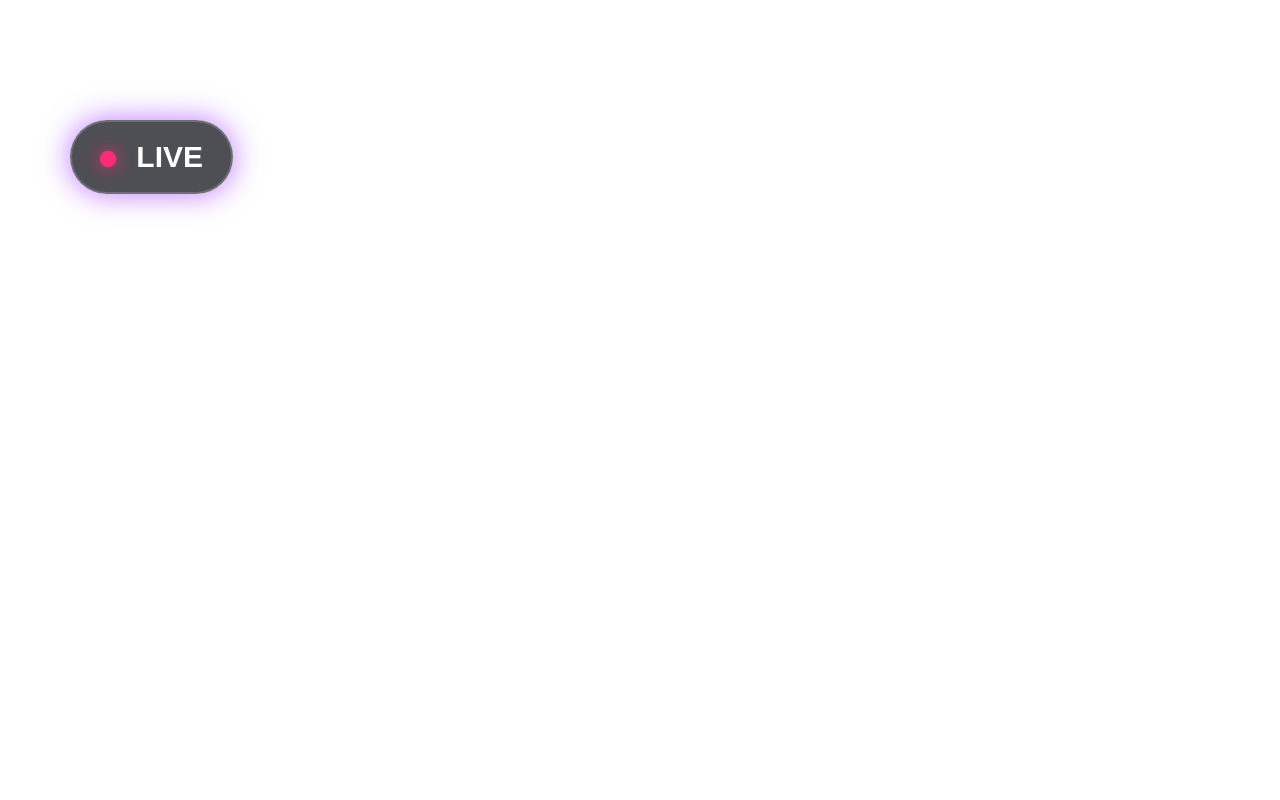
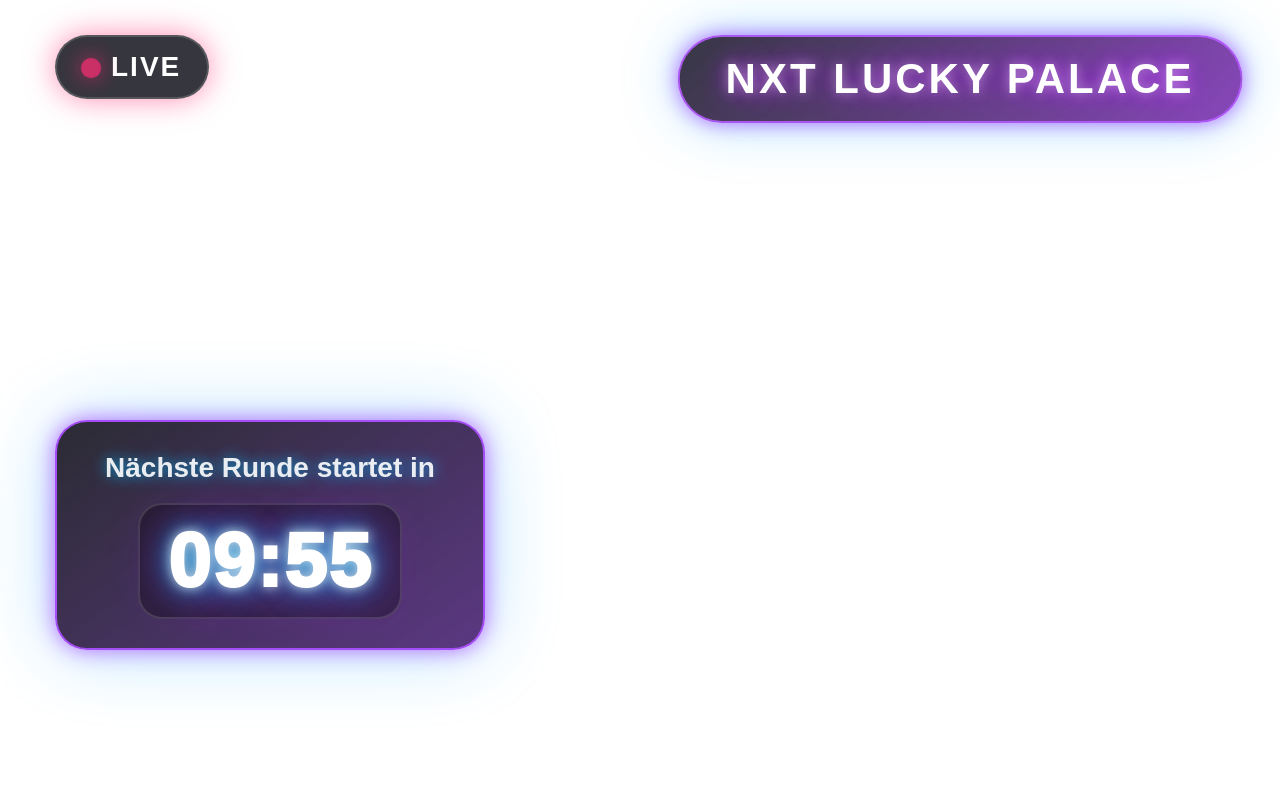
Before and after one commit to NxtBrickStudios/the-website, a plain HTML site: page overlay/test.html in a window 1280 px wide. Shown: the top 800 px of the page. Drawn offline with Linux system fonts and the light colour scheme.

Commit message:
Update test.html

```diff
--- a/overlay/test.html
+++ b/overlay/test.html
@@ -2,109 +2,146 @@
 <html lang="de">
 <head>
   <meta charset="UTF-8" />
-  <meta name="viewport" content="width=1080, height=1920, initial-scale=1.0" />
-  <title>TikTok Text Overlay</title>
+  <meta name="viewport" content="width=1920, height=1080, initial-scale=1.0" />
+  <title>TikTok Live Overlay</title>
+
+  <script src="config.js"></script>
 
   <style>
     * {
       box-sizing: border-box;
     }
 
+    html,
     body {
       margin: 0;
-      width: 100vw;
-      height: 100vh;
+      width: 100%;
+      height: 100%;
+      overflow: hidden;
       background: transparent;
-      font-family: "Poppins", Arial, sans-serif;
-      overflow: hidden;
-      color: white;
+      font-family: Arial, Helvetica, sans-serif;
     }
 
     .overlay {
       position: relative;
-      width: 1080px;
-      height: 1920px;
+      width: 1920px;
+      height: 1080px;
       background: transparent;
+      color: #ffffff;
     }
 
-    .text-box {
+    .top-title {
       position: absolute;
-      left: 70px;
-      bottom: 180px;
-      width: 850px;
-      padding: 28px 34px;
-      border-radius: 28px;
+      top: 35px;
+      left: 50%;
+      transform: translateX(-50%);
+
+      padding: 18px 46px;
+      border-radius: 999px;
+
+      font-size: 42px;
+      font-weight: 900;
+      letter-spacing: 3px;
+      text-transform: uppercase;
 
       background: linear-gradient(
         135deg,
-        rgba(20, 20, 35, 0.82),
-        rgba(90, 0, 160, 0.65)
+        rgba(20, 20, 35, 0.85),
+        rgba(90, 0, 160, 0.72)
       );
 
-      border: 2px solid rgba(190, 90, 255, 0.9);
+      border: 2px solid rgba(180, 90, 255, 0.9);
+
       box-shadow:
-        0 0 25px rgba(160, 60, 255, 0.8),
-        0 0 70px rgba(90, 0, 255, 0.45);
+        0 0 20px rgba(160, 70, 255, 0.8),
+        0 0 55px rgba(0, 180, 255, 0.35);
+
+      text-shadow:
+        0 0 12px rgba(255, 255, 255, 0.45),
+        0 0 24px rgba(174, 0, 255, 0.95);
+    }
+
+    .left-counter-box {
+      position: absolute;
+      left: 55px;
+      top: 50%;
+      transform: translateY(-50%);
+
+      width: 430px;
+      min-height: 230px;
+
+      padding: 28px 32px;
+      border-radius: 32px;
+
+      display: flex;
+      flex-direction: column;
+      align-items: center;
+      justify-content: center;
+      gap: 18px;
+
+      background: linear-gradient(
+        145deg,
+        rgba(8, 8, 18, 0.86),
+        rgba(45, 0, 95, 0.78)
+      );
+
+      border: 2px solid rgba(170, 80, 255, 0.95);
+
+      box-shadow:
+        0 0 22px rgba(170, 80, 255, 0.85),
+        0 0 75px rgba(0, 170, 255, 0.32);
 
       animation: floatBox 4s ease-in-out infinite;
     }
 
-    .tag {
-      display: inline-block;
-      margin-bottom: 14px;
-      padding: 8px 18px;
+    .counter-label {
+      font-size: 28px;
+      font-weight: 800;
+      text-align: center;
+      line-height: 1.2;
+      color: rgba(255, 255, 255, 0.9);
+      text-shadow: 0 0 14px rgba(0, 180, 255, 0.8);
+    }
+
+    .counter {
+      font-size: 76px;
+      font-weight: 950;
+      letter-spacing: 2px;
+      line-height: 1;
+
+      padding: 18px 28px;
+      border-radius: 24px;
+
+      background: rgba(0, 0, 0, 0.35);
+      border: 2px solid rgba(255, 255, 255, 0.14);
+
+      color: #ffffff;
+
+      text-shadow:
+        0 0 12px rgba(255, 255, 255, 0.75),
+        0 0 30px rgba(0, 217, 255, 0.95),
+        0 0 55px rgba(174, 0, 255, 0.85);
+    }
+
+    .live-pill {
+      position: absolute;
+      left: 55px;
+      top: 35px;
+
+      padding: 14px 26px;
       border-radius: 999px;
 
-      font-size: 26px;
-      font-weight: 700;
-      letter-spacing: 1px;
-      text-transform: uppercase;
+      font-size: 28px;
+      font-weight: 900;
+      letter-spacing: 2px;
 
-      color: #ffffff;
-      background: linear-gradient(90deg, #8f00ff, #00b7ff);
-      box-shadow: 0 0 18px rgba(0, 183, 255, 0.8);
+      background: rgba(10, 10, 20, 0.82);
+      border: 2px solid rgba(255, 255, 255, 0.16);
+
+      box-shadow: 0 0 30px rgba(255, 45, 117, 0.55);
     }
 
-    .title {
-      margin: 0;
-      font-size: 64px;
-      line-height: 1.05;
-      font-weight: 900;
-      text-shadow:
-        0 0 12px rgba(255, 255, 255, 0.5),
-        0 0 28px rgba(174, 0, 255, 0.9);
-    }
-
-    .subtitle {
-      margin-top: 18px;
-      font-size: 34px;
-      line-height: 1.35;
-      font-weight: 500;
-      color: rgba(255, 255, 255, 0.88);
-    }
-
-    .highlight {
-      color: #00d9ff;
-      font-weight: 800;
-      text-shadow: 0 0 16px rgba(0, 217, 255, 0.9);
-    }
-
-    .small-bar {
-      position: absolute;
-      left: 70px;
-      top: 120px;
-      padding: 18px 28px;
-      border-radius: 999px;
-
-      font-size: 30px;
-      font-weight: 800;
-
-      background: rgba(10, 10, 20, 0.72);
-      border: 2px solid rgba(255, 255, 255, 0.18);
-      box-shadow: 0 0 30px rgba(140, 0, 255, 0.55);
-    }
-
-    .pulse-dot {
+    .dot {
       display: inline-block;
       width: 16px;
       height: 16px;
@@ -112,15 +149,16 @@
       border-radius: 50%;
       background: #ff2d75;
       box-shadow: 0 0 18px #ff2d75;
-      animation: pulse 1.3s infinite;
+      animation: pulse 1.2s infinite;
     }
 
     @keyframes floatBox {
       0%, 100% {
-        transform: translateY(0);
+        transform: translateY(-50%) translateX(0);
       }
+
       50% {
-        transform: translateY(-12px);
+        transform: translateY(calc(-50% - 10px)) translateX(0);
       }
     }
 
@@ -129,10 +167,12 @@
         transform: scale(1);
         opacity: 1;
       }
+
       50% {
         transform: scale(1.45);
-        opacity: 0.65;
+        opacity: 0.55;
       }
+
       100% {
         transform: scale(1);
         opacity: 1;
@@ -143,22 +183,84 @@
 
 <body>
   <div class="overlay">
-    <div class="small-bar">
-      <span class="pulse-dot"></span>
-      LIVE
+    <div class="live-pill">
+      <span class="dot"></span>LIVE
     </div>
 
-    <div class="text-box">
-      <div class="tag">Nxt Lucky Palace</div>
+    <div class="top-title" id="topText">
+      TOP TEXT
+    </div>
 
-      <h1 class="title">
-        Willkommen im <span class="highlight">Live</span>
-      </h1>
-
-      <div class="subtitle">
-        Schreib in den Chat, folge dem Stream und sei beim nächsten Game dabei.
-      </div>
+    <div class="left-counter-box" id="counterBox">
+      <!-- Wird per JS befüllt -->
     </div>
   </div>
+
+  <script>
+    const config = OVERLAY_CONFIG;
+
+    const topTextElement = document.getElementById("topText");
+    const counterBox = document.getElementById("counterBox");
+
+    let startSeconds = Number(config.countdownSeconds) || 300;
+    let remainingSeconds = startSeconds;
+
+    topTextElement.textContent = config.topText || "LIVE OVERLAY";
+
+    const labelElement = document.createElement("div");
+    labelElement.className = "counter-label";
+    labelElement.textContent = config.counterText || "Nächste Runde startet in";
+
+    const counterElement = document.createElement("div");
+    counterElement.className = "counter";
+
+    function buildCounterLayout() {
+      counterBox.innerHTML = "";
+
+      if (config.counterTextPosition === "below") {
+        counterBox.appendChild(counterElement);
+        counterBox.appendChild(labelElement);
+      } else {
+        counterBox.appendChild(labelElement);
+        counterBox.appendChild(counterElement);
+      }
+    }
+
+    function formatTime(seconds) {
+      const hours = Math.floor(seconds / 3600);
+      const minutes = Math.floor((seconds % 3600) / 60);
+      const secs = seconds % 60;
+
+      if (hours > 0) {
+        return `${String(hours).padStart(2, "0")}:${String(minutes).padStart(2, "0")}:${String(secs).padStart(2, "0")}`;
+      }
+
+      return `${String(minutes).padStart(2, "0")}:${String(secs).padStart(2, "0")}`;
+    }
+
+    function updateCounter() {
+      counterElement.textContent = formatTime(remainingSeconds);
+    }
+
+    buildCounterLayout();
+    updateCounter();
+
+    setInterval(() => {
+      if (remainingSeconds > 0) {
+        remainingSeconds--;
+        updateCounter();
+        return;
+      }
+
+      counterElement.textContent = config.endText || "START";
+
+      if (config.loop === true) {
+        setTimeout(() => {
+          remainingSeconds = startSeconds;
+          updateCounter();
+        }, 1500);
+      }
+    }, 1000);
+  </script>
 </body>
 </html>
```
